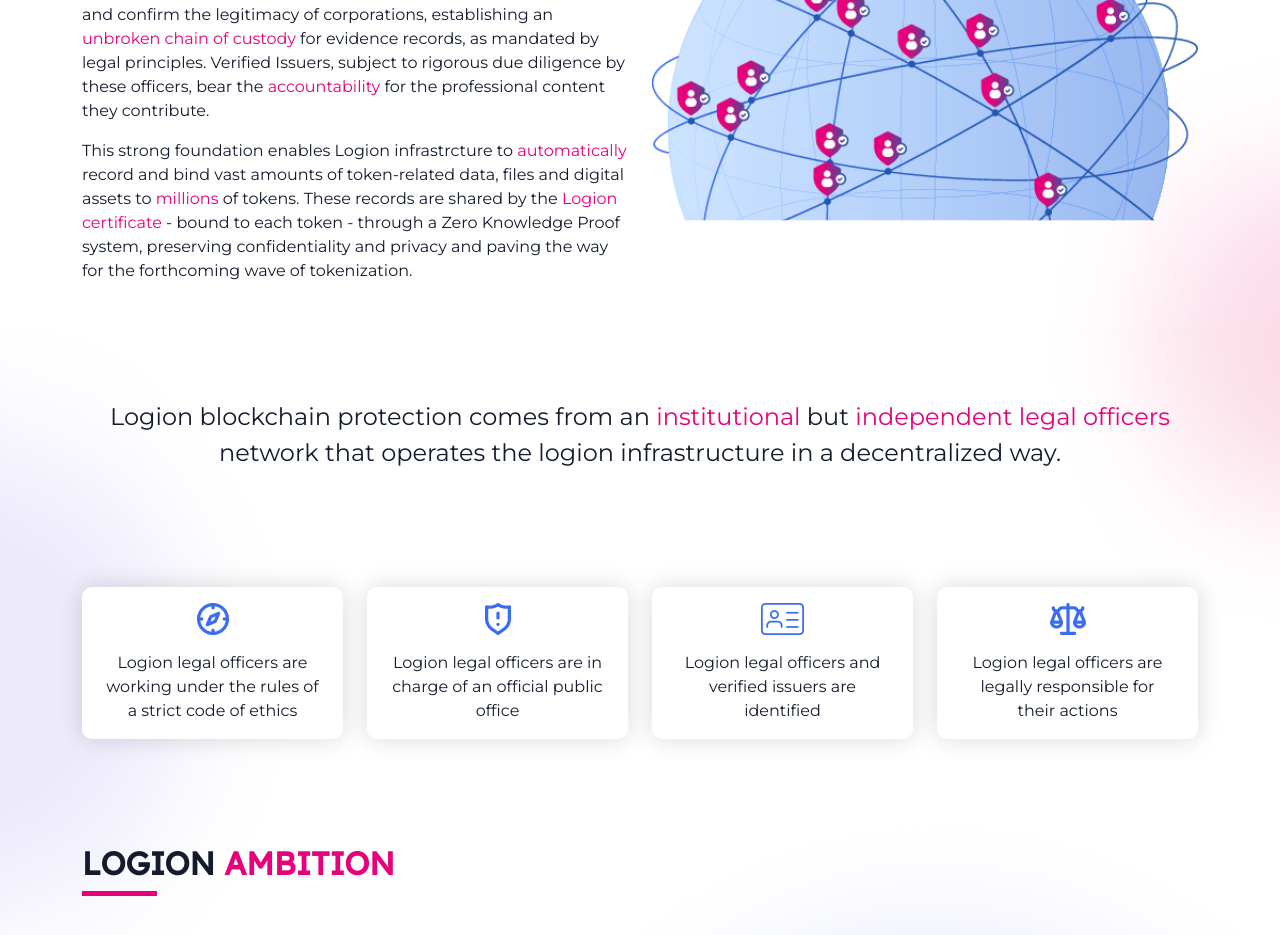
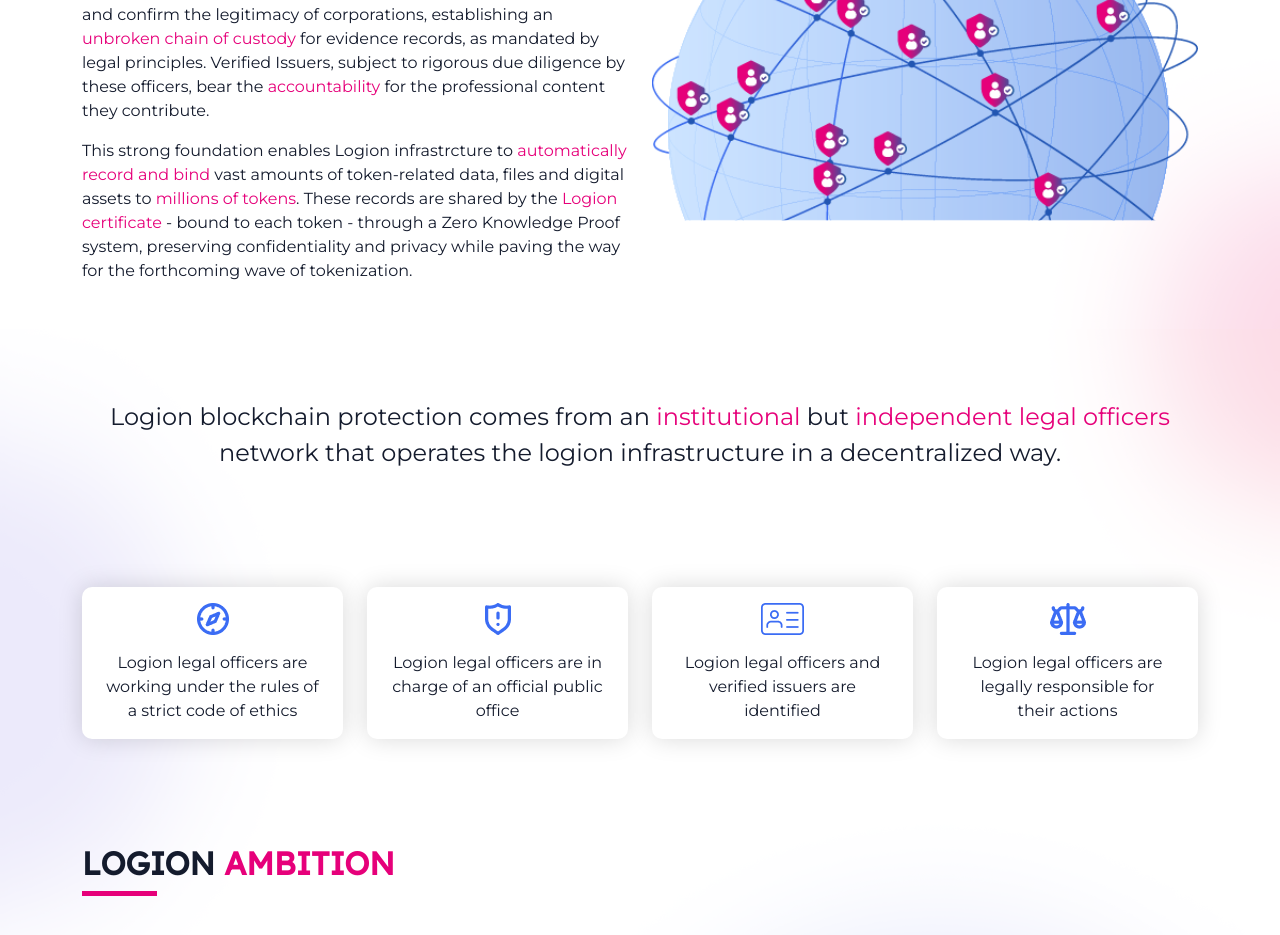
Before and after one commit to logion-network/logion-web-site, a React (Create React App) app: page / in a window 1280 px wide. Shown: the part 2400-3335 px from the top of the page. Built offline with nearby package versions, Linux system fonts and the light colour scheme.

Commit message:
Update Content.tsx

```diff
--- a/src/Content.tsx
+++ b/src/Content.tsx
@@ -159,7 +159,7 @@ export const CONTENT: ReactNode = (<>
         paragraphs={<>
             { /* START EDIT */ }
             <p>Logion's <em>global</em> Judicial Officers network authenticates identities and confirm the legitimacy of corporations, establishing an <em>unbroken chain of custody</em> for evidence records, as mandated by legal principles. Verified Issuers, subject to rigorous due diligence by these officers, bear the <em>accountability</em> for the professional content they contribute.</p>
-            <p>This strong foundation enables Logion infrastrcture to <em>automatically</em> record and bind vast amounts of token-related data, files and digital assets to <em>millions</em> of tokens. These records are shared by the <em>Logion certificate</em> - bound to each token - through a Zero Knowledge Proof system, preserving confidentiality and privacy and paving the way for the forthcoming wave of tokenization.</p>  { /* STOP EDIT */ }
+            <p>This strong foundation enables Logion infrastrcture to <em>automatically record and bind</em> vast amounts of token-related data, files and digital assets to <em>millions of tokens</em>. These records are shared by the <em>Logion certificate</em> - bound to each token - through a Zero Knowledge Proof system, preserving confidentiality and privacy while paving the way for the forthcoming wave of tokenization.</p>  { /* STOP EDIT */ }
         </>}
         images={<>
             <Image
```
